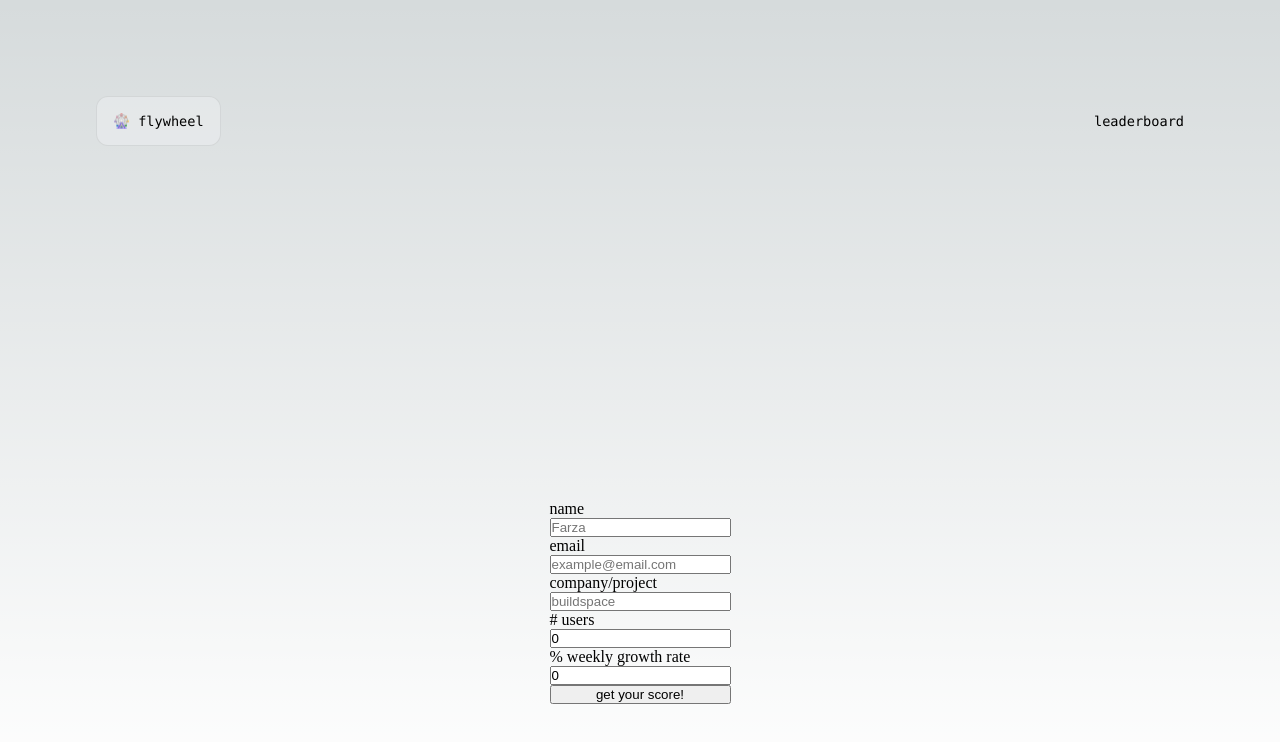
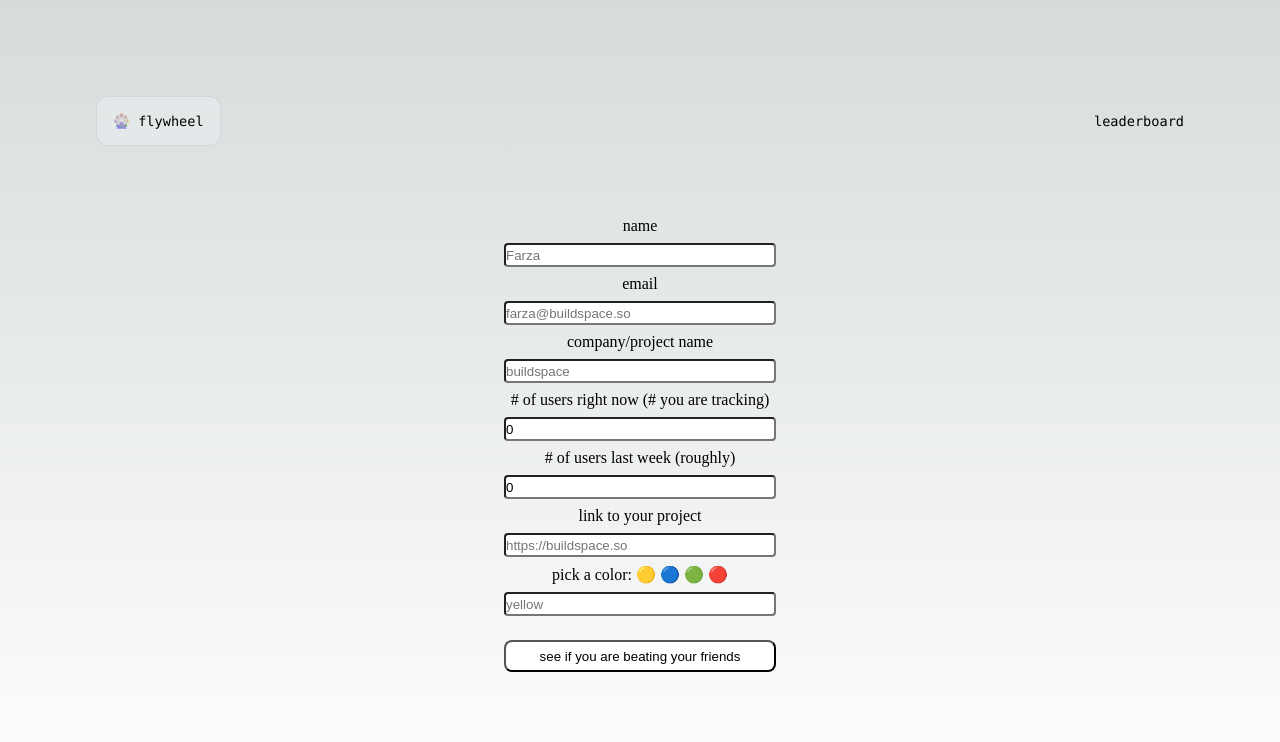
Before and after one commit to dylanintech/flywheel, a Next.js app: page / in a window 1280 px wide. Shown: the top 742 px of the page. Built offline with nearby package versions, Linux system fonts and the light colour scheme.

Commit message:
styled leaderboard and improve form ux

```diff
--- a/pages/index.js
+++ b/pages/index.js
@@ -17,15 +17,17 @@ export default function Home() {
   const [email, setEmail] = useState('');
   const [company, setCompany] = useState('');
   const [score, setScore] = useState(0);
+  const [color, setColor] = useState('');
+  const [link, setLink] = useState('');
   const [hasSubmitted, setHasSubmitted] = useState(false);
 
-  const getScore = async (u, g, n, e, c) => {
-    // const score = (parseInt(u) + 20) * parseInt(g / 10);
-    const score = (parseInt(u) * parseInt(g)) + parseInt(u);
+  const getScore = async (u, g, n, e, c, co, l) => {
+    const gRate = ((parseInt(u) - parseInt(g)) / (parseInt(g) + 1)) * 100;
+    const score = (parseInt(u) * parseInt(gRate)) + parseInt(u);
     console.log(`${u} and ${g} Your score is: ${score}`);
     setScore(score);
     setHasSubmitted(true);
-    await supabase.from('leaderboard').insert({ score: score, name: n, email: e, company: c, users: u, growthrate: g});
+    await supabase.from('leaderboard').insert({ score: score, name: n, email: e, company: c, users: u, growthrate: g, color: co, link: l});
   }
 
   return (
@@ -44,14 +46,137 @@ export default function Home() {
           </p>
           <Link href="/leaderboard">leaderboard</Link>
         </div>
-        {hasSubmitted ? <div>
-          <p>Your score: {score}</p>
-          <p>Go to <Link className={styles.leaderboardlink} href="/leaderboard">leaderboard</Link> to see how you rank</p>
+        {hasSubmitted ? <div className={styles.formheadercontainer}>
+          <h1>Your score: {score}</h1>
+          <h2>Click <Link className={styles.leaderboardlink} href="/leaderboard">here</Link> to see if you beat your founder friends</h2>
         </div> :
-        <div>
-        </div>
+                <div className={styles.formcontainer}>
+                <form className={styles.form}>
+
+                <label
+                  >
+                    name
+                  </label>
+                  <input
+                  className={styles.box}
+                  value={name}
+                  placeholder= 'Farza'
+                  type="text"
+                  onChange={(e) => {
+                    e.preventDefault();
+                    setName(e.target.value);
+                  }}
+                  >
+                  </input>
+
+                  <label
+                  >
+                    email
+                  </label>
+                  <input
+                  className={styles.box}
+                  value={email}
+                  placeholder= 'farza@buildspace.so'
+                  type="text"
+                  onChange={(e) => {
+                    e.preventDefault();
+                    setEmail(e.target.value);
+                  }}
+                  >
+                  </input>
+
+                  <label
+                  >
+                    company/project name
+                  </label>
+                  <input
+                  className={styles.box}
+                  value={company}
+                  placeholder= 'buildspace'
+                  type="text"
+                  onChange={(e) => {
+                    e.preventDefault();
+                    setCompany(e.target.value);
+                  }}
+                  >
+                  </input>
+
+                <label
+                  >
+                    # of users right now (# you are tracking)
+                  </label>
+                  <input
+                  className={styles.box}
+                  value={users}
+                  placeholder= {156}
+                  type="number"
+                  onChange={(e) => {
+                    e.preventDefault();
+                    setUsers(e.target.value);
+                  }}
+                  >
+                  </input>
+
+                  <label
+                  >
+                    # of users last week (roughly)
+                  </label>
+                  <input
+                  className={styles.box}
+                  value={growthRate}
+                  placeholder={13}
+                  type="number"
+                  onChange={(e) => {
+                    e.preventDefault();
+                    setGrowthRate(e.target.value);
+                  }}
+                  >
+                  </input>
+
+                  <label
+                  >
+                   link to your project
+                  </label>
+                  <input
+                  className={styles.box}
+                  value={link}
+                  placeholder= {'https://buildspace.so'}
+                  type="text"
+                  onChange={(e) => {
+                    e.preventDefault();
+                    setLink(e.target.value);
+                  }}
+                  >
+                  </input>
+
+                  <label
+                  >
+                   pick a color: 🟡 🔵 🟢 🔴
+                  </label>
+                  <input
+                  className={styles.box}
+                  value={color}
+                  placeholder= {'yellow'}
+                  type="text"
+                  onChange={(e) => {
+                    e.preventDefault();
+                    setColor(e.target.value);
+                  }}
+                  >
+                  </input>
+
+
+                  <button className={styles.submitbutton} type="submit" onClick={(e) => {
+                    e.preventDefault();
+                    getScore(users, growthRate, name, email, company, color, link);
+                  }}>
+                    see if you are beating your friends
+                  </button>
+
+                </form>
+               </div>
         }
-
+{/*
         <div className={styles.formcontainer}>
          <form className={styles.form}>
 
@@ -130,15 +255,46 @@ export default function Home() {
            >
            </input>
 
+           <label
+           >
+            link to your project
+           </label>
+           <input
+           value={link}
+           placeholder= {'https://buildspace.so'}
+           type="text"
+           onChange={(e) => {
+             e.preventDefault();
+             setLink(e.target.value);
+           }}
+           >
+           </input>
+
+           <label
+           >
+            your color
+           </label>
+           <input
+           value={color}
+           placeholder= {'yellow'}
+           type="text"
+           onChange={(e) => {
+             e.preventDefault();
+             setColor(e.target.value);
+           }}
+           >
+           </input>
+
+
            <button type="submit" onClick={(e) => {
              e.preventDefault();
-             getScore(users, growthRate, name, email, company);
+             getScore(users, growthRate, name, email, company, color, link);
            }}>
              get your score!
            </button>
 
          </form>
-        </div>
+        </div> */}
       </main>
     </>
   )
--- a/pages/leaderboard/index.js
+++ b/pages/leaderboard/index.js
@@ -2,6 +2,7 @@
 import { supabase } from '../../lib/supabaseClient';
 import { useEffect, useState } from 'react';
 import styles from '@/styles/Home.module.css'
+import Link from 'next/link';
 
 const Home = () => {
     const [fetchError, setFetchError ] = useState(null);
@@ -33,11 +34,14 @@ const Home = () => {
     return (
         <div>
         {fetchError && (<p>{fetchError}</p>)}
+        <Link className={styles.homelink} href="/">
+          🎡 flywheel
+          </Link>
         {leaderboard && (
             <div>
                 {leaderboard.map(founder => (
                     <div key={founder.id}>
-                        <p className={styles.founder}>{founder.name} | founder @ {founder.company} | <span className={styles.scoretext}>{founder.score}</span></p>
+                        <p className={styles.founder}> <span >{founder.name}</span> | founder @ <a className={styles.linktext} href={founder.link}>{founder.company}</a> | <span style = {{ color: `${founder.color}`, fontWeight: 900 }}>{founder.score}</span> </p>
                     </div>
                 ))}
             </div>
--- a/styles/Home.module.css
+++ b/styles/Home.module.css
@@ -51,15 +51,54 @@
   justify-content: center;
   align-items: center;
   height: 100%;
+  width: 25%;
+  padding-block: 2rem;
 }
 
 .form {
   display: flex;
   flex-direction: column;
+  gap: 0.5rem;
+  text-align: center;
+  width: 100%;
+}
+
+.box {
+  border-radius: 0.25rem;
+  width: 100%;
+  height: 1.5rem;
+}
+
+.submitbutton {
+  border-radius: 0.5rem;
+  background-color: white;
+  color: black;
+  margin-top: 1rem;
+  height: 2rem;
+}
+
+.formheadercontainer {
+  text-align: center;
+  width: 100%;
+}
+
+.formheader {
+  background: -webkit-linear-gradient(to right, #c33764, #1d2671);
+}
+
+.submitbutton:hover {
+  opacity: 0.5;
+  background-color: pink;
+}
+
+.homelink {
+  padding: 2rem
+
 }
 
 .leaderboardlink {
   font-weight: bold;
+  text-decoration: underline;
 }
 
 .founder {
@@ -70,6 +109,30 @@
 
 .scoretext {
   color: green;
+}
+
+.linktext {
+  text-decoration: underline;
+}
+
+.yellow {
+  color: yellow;
+}
+
+.farza {
+  color: gold;
+}
+
+.green {
+  color: green;
+}
+
+.blue {
+  color: blue;
+}
+
+.red {
+  color: red;
 }
 
 .card {
```
